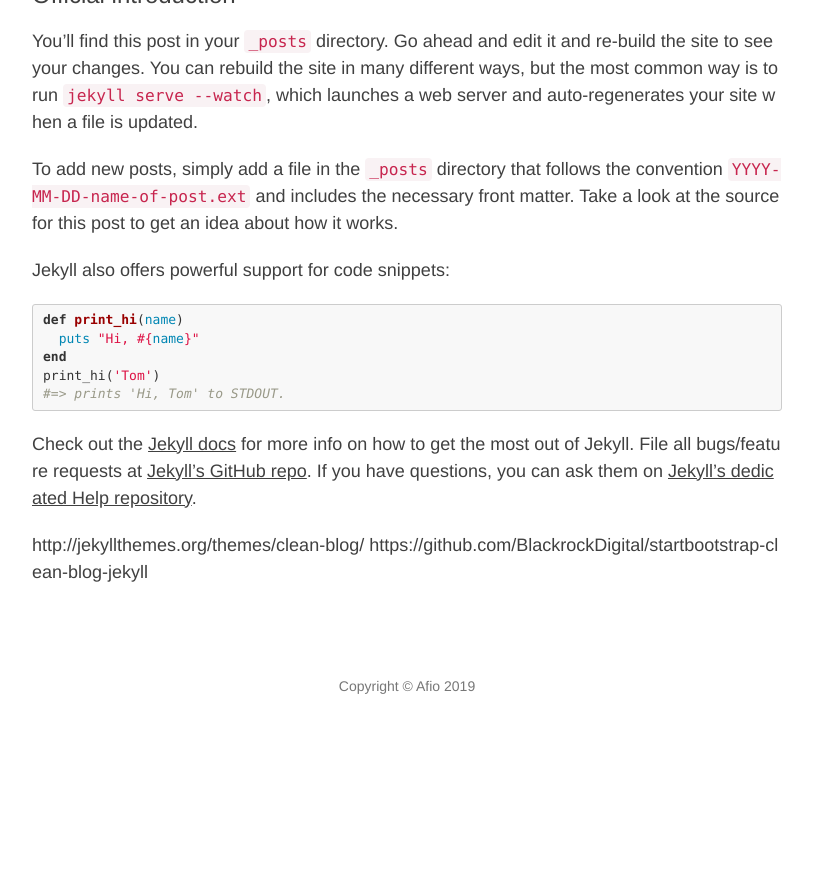
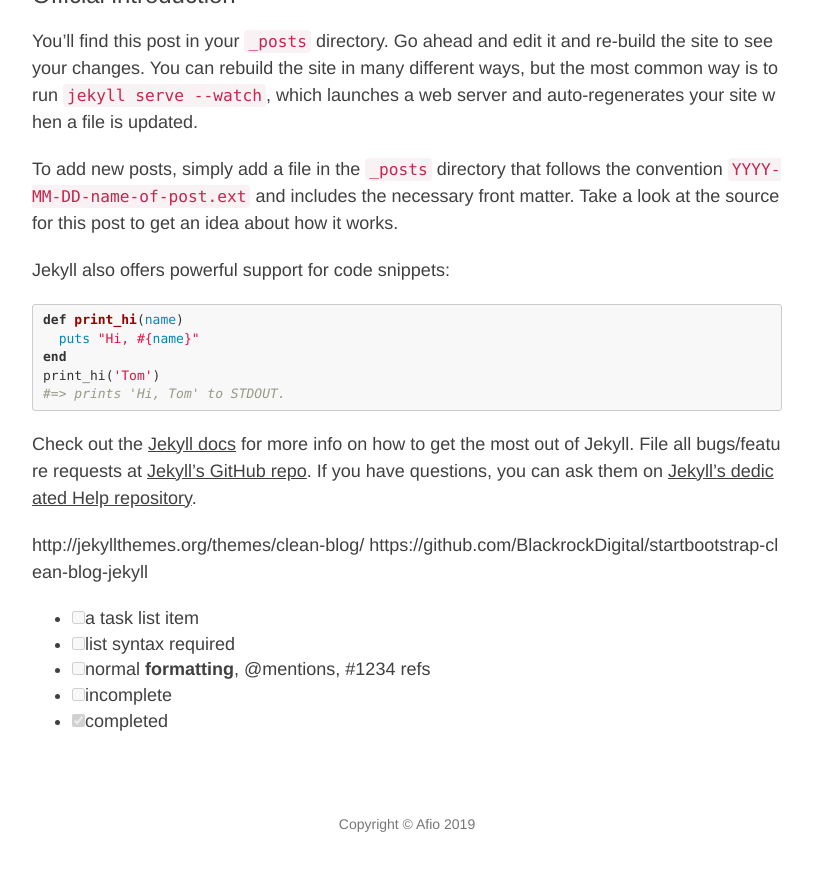
Before and after one commit to Afio/afio.github.io, a Jekyll site: the page built from _posts/2014-09-11-welcome-to-jekyll.markdown, in a window 1280 px wide and 900 px high, scrolled down 1246 px. Shown: the top 871 px of the window, without its empty margins (233-1046 px from the left). Built offline with Jekyll 4.4.1, drawn with Linux system fonts in a browser that asks for light colours; nearby versions of some CDN libraries; before the commit the page ends 2008 px from its top, so only the background shows below that.

Commit message:
GFM add on
添加GFM列表，以支持任务列表

```diff
--- a/_config.yml
+++ b/_config.yml
@@ -11,6 +11,9 @@ facebook_username:  iamafio
 
 # Build settings
 markdown: kramdown
+kramdown:
+  input: GFM
+  hard_wrap: false
 highlighter: rouge
 permalink: pretty
 paginate: 100
--- a/_posts/2014-09-11-welcome-to-jekyll.markdown
+++ b/_posts/2014-09-11-welcome-to-jekyll.markdown
@@ -58,3 +58,10 @@ Check out the [Jekyll docs][jekyll] for more info on how to get the most out of
 
 http://jekyllthemes.org/themes/clean-blog/
 https://github.com/BlackrockDigital/startbootstrap-clean-blog-jekyll
+
+
+- [ ] a task list item
+- [ ] list syntax required
+- [ ] normal **formatting**, @mentions, #1234 refs
+- [ ] incomplete
+- [x] completed
```
Also changed, not shown: 2 other files.
